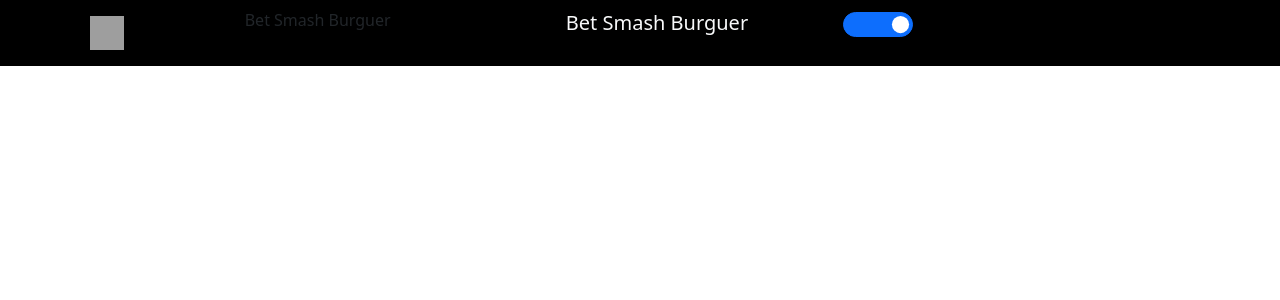
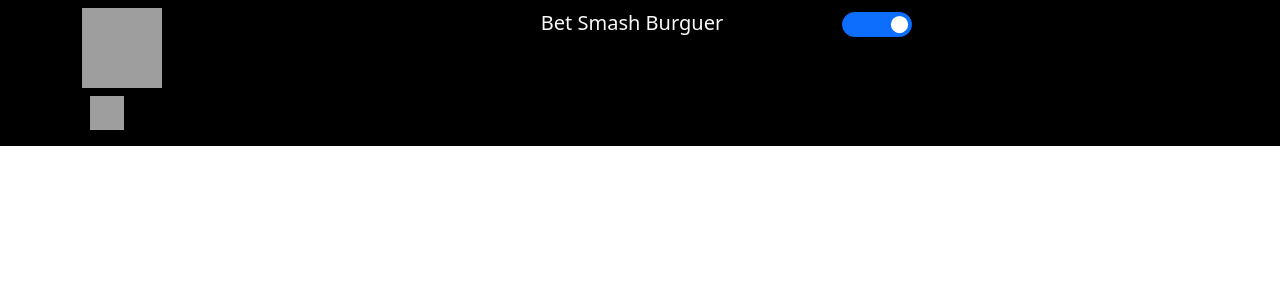
Before and after one commit to Cambrolle/BetRestaurante, a Django app: page / in a window 1280 px wide. Shown: the top 300 px of the page. Run offline with Django 5.2, Linux system fonts and the light colour scheme; grey boxes are pictures that could not be loaded.

Commit message:
Proyecto3

```diff
--- a/templates/navbarra.html
+++ b/templates/navbarra.html
@@ -6,7 +6,25 @@
    <div class="container-fluid">
        <div class="container text-center">
           <div class="row align-items-start">
+              <div class="col">
+                  <img src="{% static 'img/unnamed-removebg-preview.png' %}" class="nav-link dropdown-toggle" href="#" role="button" data-bs-toggle="dropdown" aria-expanded="false" style="width: 80px; height: 80px;">
+              </div>
+              <div class="col">
+
+              <div class="col">
+                <a class="navbar-brand tex text-light" href="#">
+                    Bet Smash Burguer
+                </a>
+              </div>
+            </div>
             <div class="col">
+              <div class="form-check form-switch">
+                <input class="form-check-input" type="checkbox" role="switch" id="flexSwitchCheckChecked" checked style="width: 70px;height: 25px;">
+              </div>
+            </div>
+              </ul>
+            </div>
+           <div class="col" >
               <ul class="navbar-nav">
               <li class="nav-item dropdown">
               <img src="{% static 'img/abajo.png' %}" class="nav-link dropdown-toggle" href="#" role="button" data-bs-toggle="dropdown" aria-expanded="false" style="width: 50px; height: 50px;">
@@ -18,28 +36,8 @@
                 <li><a class="dropdown-item" href="#">Something else here</a></li>
               </ul>
             </li>
-
-
-              <div class="col">
-
-              <img src="" class="navbar-brand text-light" href="#">Bet Smash Burguer</img>
-
-            </div>
-              <div class="col">
-
-              <a class="navbar-brand text-light" href="#">Bet Smash Burguer</a>
-                <button class="navbar-toggler" type="button" data-bs-toggle="collapse" data-bs-target="#navbarNavDropdown" aria-controls="navbarNavDropdown" aria-expanded="false" aria-label="Toggle navigation">
-                  <span class="navbar-toggler-icon"></span>
-                </button>
-            </div>
-            <div class="col">
-              <div class="form-check form-switch">
-                <input class="form-check-input" type="checkbox" role="switch" id="flexSwitchCheckChecked" checked style="width: 70px;height: 25px;">
-              </div>
-            </div>
               </ul>
             </div>
-        </div>
         </div>
       </div>
     </nav>
```
